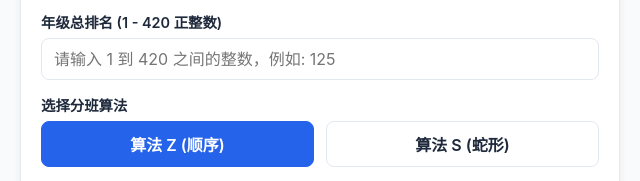
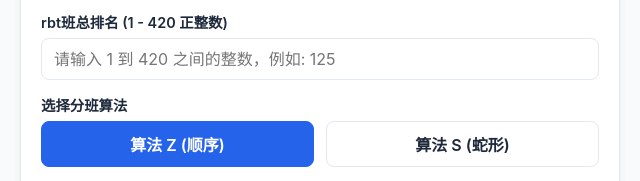
Before and after one commit to wuliao12684844-oys/index.html, a plain HTML site: page index.html in a window 1280 px wide. Shown: the part 251-432 px from the top of the page, 320-960 px from the left. Drawn offline with Linux system fonts and the light colour scheme.

Commit message:
heho
hohe

```diff
--- a/index.html
+++ b/index.html
@@ -192,7 +192,7 @@
             </select>
         </div>
         <div class="form-group">
-            <label>年级总排名 (1 - 420 正整数)</label>
+            <label>rbt班总排名 (1 - 420 正整数)</label>
             <input type="number" id="stuRank" min="1" max="420" step="1" placeholder="请输入 1 到 420 之间的整数，例如: 125">
         </div>
         <div class="form-group">
```
